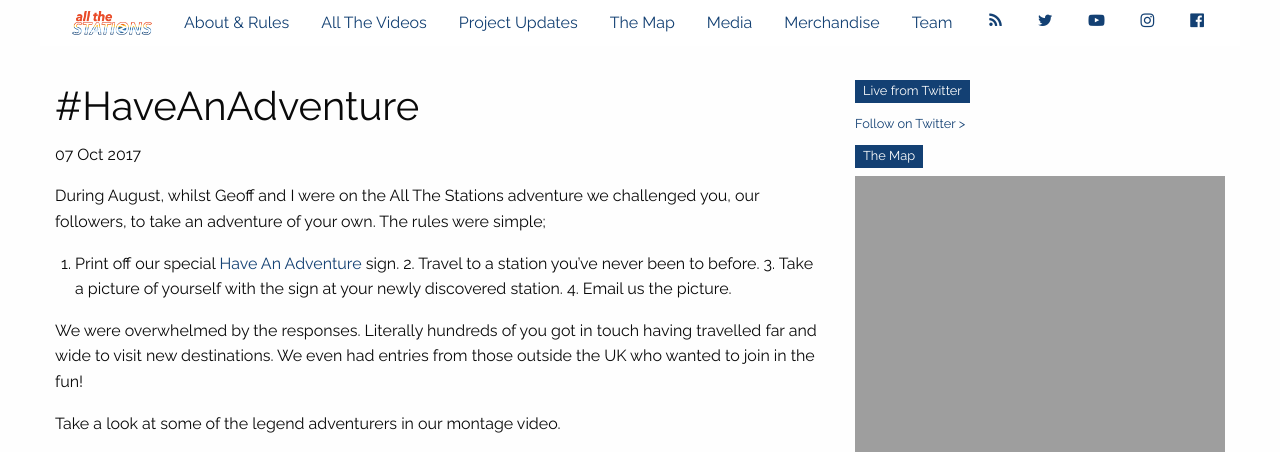
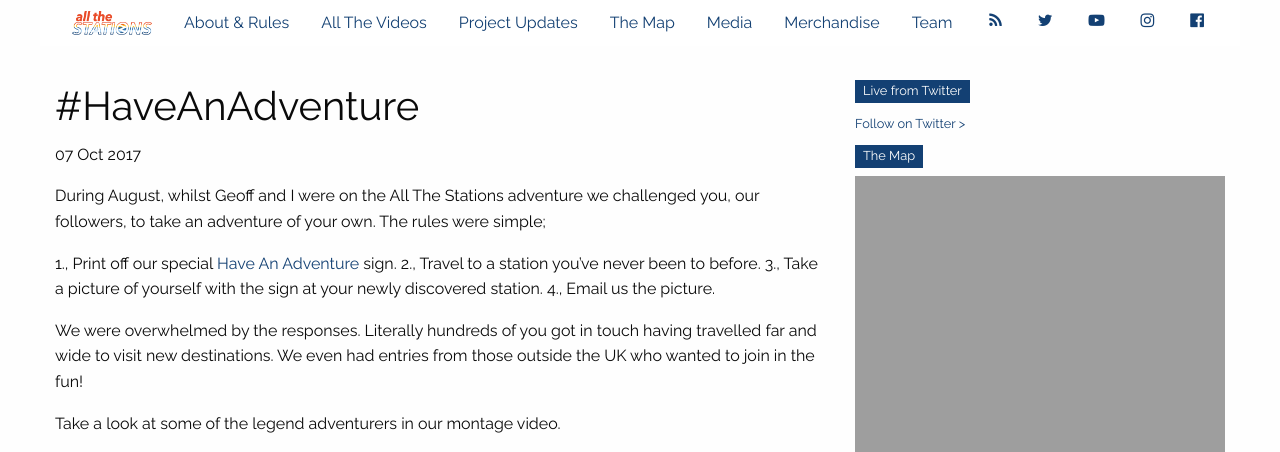
Before and after one commit to khawkins98/all-the-stations, a Jekyll site: the page built from _posts/blog_updates/2017-10-07-have-an-adventure.md, in a window 1280 px wide. Shown: the top 452 px of the page. Built offline with Jekyll 4.4.1, drawn with Linux system fonts in a browser that asks for light colours; nearby versions of some CDN libraries; comment, search, counter and statistics services are not loaded; grey boxes are pictures that could not be loaded.

Commit message:
Update 2017-10-07-have-an-adventure.md

```diff
--- a/_posts/blog_updates/2017-10-07-have-an-adventure.md
+++ b/_posts/blog_updates/2017-10-07-have-an-adventure.md
@@ -7,7 +7,7 @@ date: 07 October 2017
 
 During August, whilst Geoff and I were on the All The Stations adventure we challenged you, our followers, to take an adventure of your own. The rules were simple;
 
-1. Print off our special [Have An Adventure](http://allthestations.co.uk/static/pdf/adventure.pdf) sign. 2. Travel to a station you’ve never been to before. 3. Take a picture of yourself with the sign at your newly discovered station. 4. Email us the picture.
+1., Print off our special [Have An Adventure](http://allthestations.co.uk/static/pdf/adventure.pdf) sign. 2., Travel to a station you’ve never been to before. 3., Take a picture of yourself with the sign at your newly discovered station. 4., Email us the picture.
 
 We were overwhelmed by the responses. Literally hundreds of you got in touch having travelled far and wide to visit new destinations. We even had entries from those outside the UK who wanted to join in the fun!
 
```
